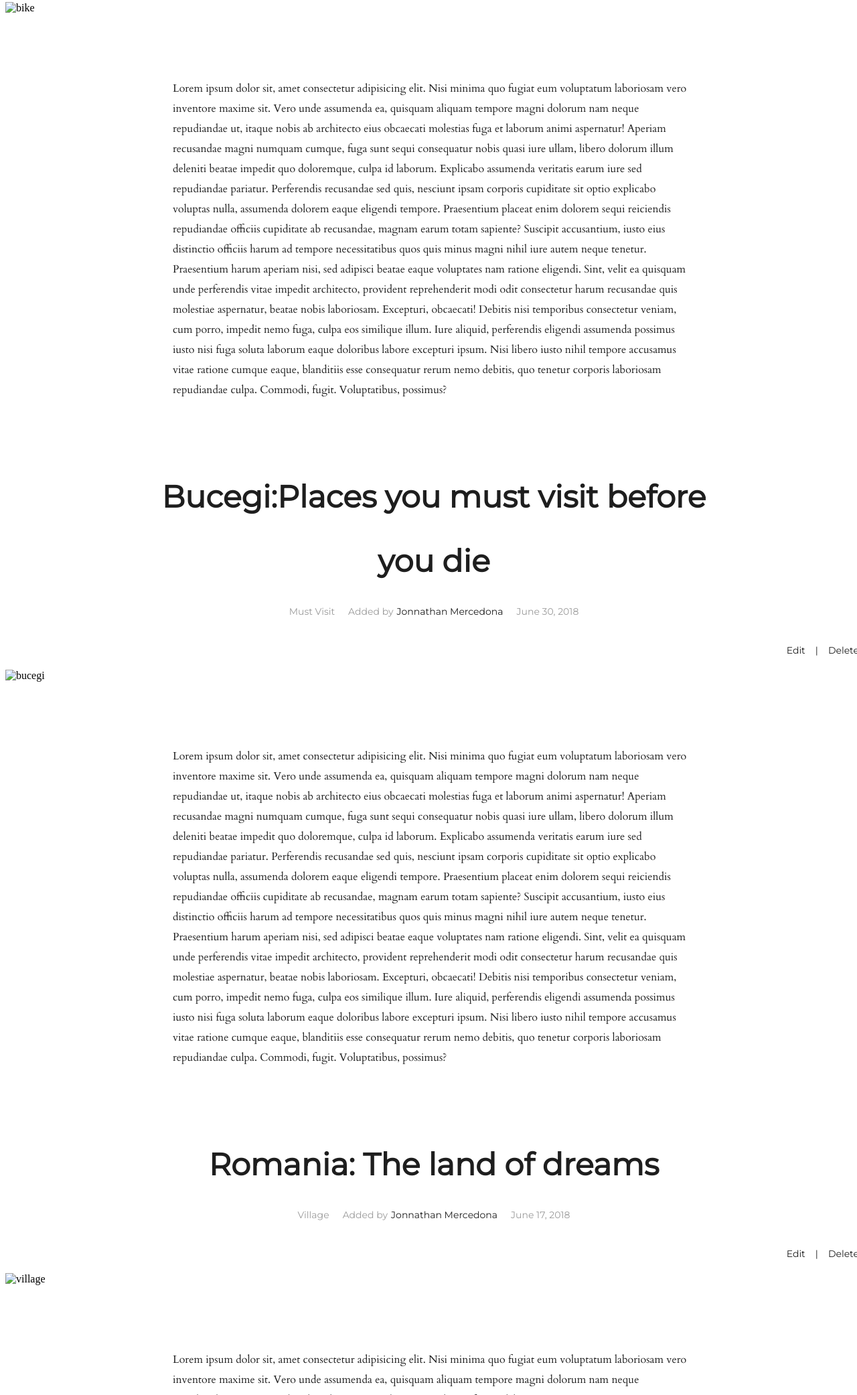
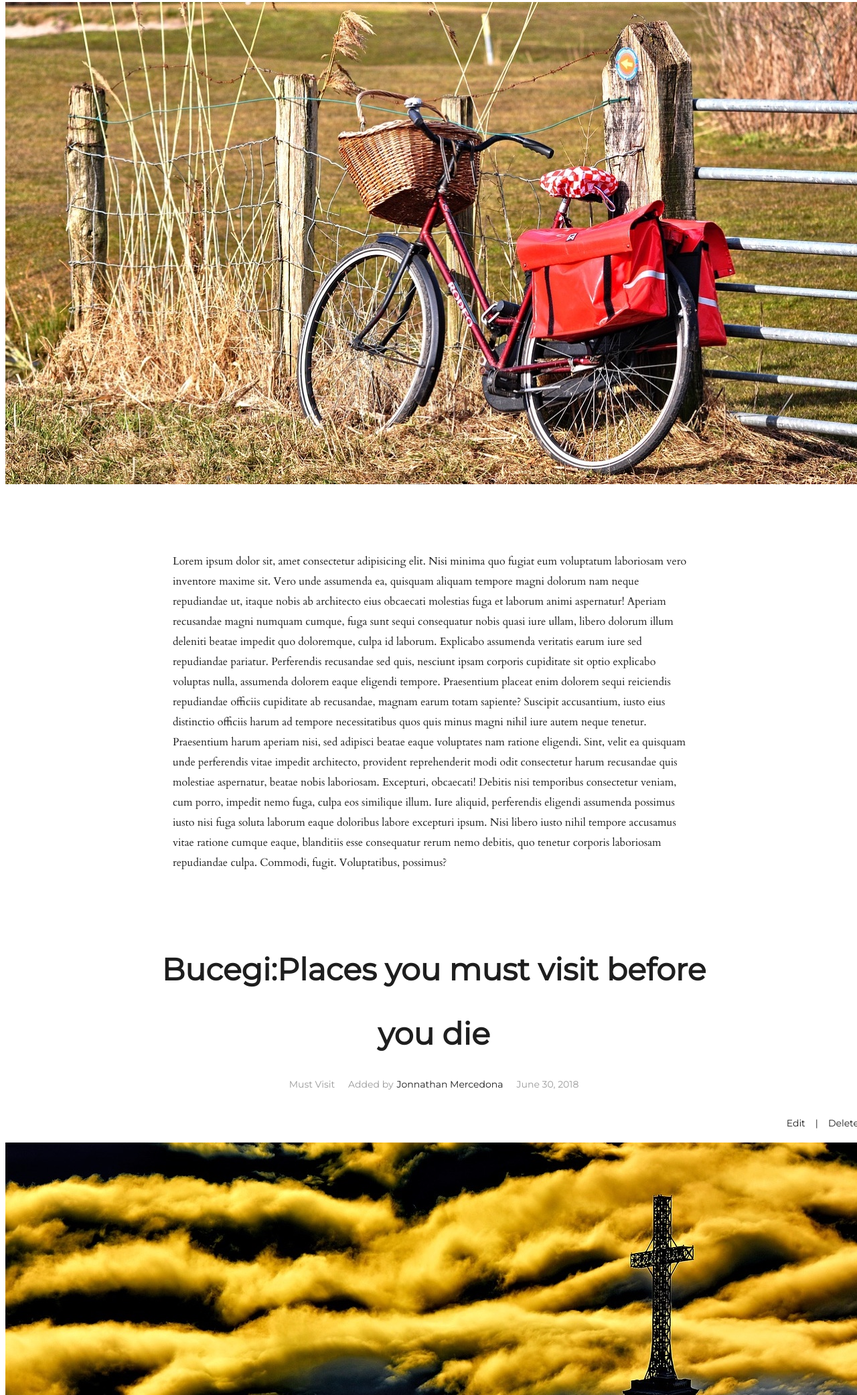
Before and after one commit to stefan1317/HTML-CSS, a plain HTML site: page index.html in a window 1280 px wide. Shown: the part 717-2800 px from the top of the page at 67% size. Drawn offline with Linux system fonts and the light colour scheme; the site is published under a folder, as on GitHub Pages, so addresses that start at the root find nothing.

Commit message:
mini-update

```diff
--- a/index.html
+++ b/index.html
@@ -43,7 +43,7 @@
                     <div class="edit_item">|</div>
                     <div class="edit_item">Delete</div>
                 </div>
-                <img src="/img/bike.jpg" alt="bike">
+                <img src="img/bike.jpg" alt="bike">
                 <div class="paragraph">
                     <p>Lorem ipsum dolor sit, amet consectetur adipisicing elit. Nisi minima quo fugiat eum voluptatum laboriosam
                         vero inventore maxime sit. Vero unde assumenda ea, quisquam aliquam tempore magni dolorum nam neque repudiandae ut,
@@ -78,7 +78,7 @@
                     <div class="edit_item">|</div>
                     <div class="edit_item">Delete</div>
                 </div>
-                <img src="/img/bucegi.jpg" alt="bucegi">
+                <img src="img/bucegi.jpg" alt="bucegi">
                 <div class="paragraph">
                     <p>Lorem ipsum dolor sit, amet consectetur adipisicing elit. Nisi minima quo fugiat eum voluptatum laboriosam
                         vero inventore maxime sit. Vero unde assumenda ea, quisquam aliquam tempore magni dolorum nam neque repudiandae ut,
@@ -112,7 +112,7 @@
                     <div class="edit_item">|</div>
                     <div class="edit_item">Delete</div>
                 </div>
-                <img src="/img/village.jpg" alt="village">
+                <img src="img/village.jpg" alt="village">
                 <div class="paragraph">
                     <p>Lorem ipsum dolor sit, amet consectetur adipisicing elit. Nisi minima quo fugiat eum voluptatum laboriosam
                         vero inventore maxime sit. Vero unde assumenda ea, quisquam aliquam tempore magni dolorum nam neque repudiandae ut,
@@ -147,7 +147,7 @@
                     <div class="edit_item">|</div>
                     <div class="edit_item">Delete</div>
                 </div>
-                <img src="/img/sarmale.jpg" alt="sarmale">
+                <img src="img/sarmale.jpg" alt="sarmale">
                 <div class="paragraph">
                     <p>Lorem ipsum dolor sit, amet consectetur adipisicing elit. Nisi minima quo fugiat eum voluptatum laboriosam
                         vero inventore maxime sit. Vero unde assumenda ea, quisquam aliquam tempore magni dolorum nam neque repudiandae ut,
@@ -182,7 +182,7 @@
                     <div class="edit_item">|</div>
                     <div class="edit_item">Delete</div>
                 </div>
-                <img src="/img/train.png" alt="train">
+                <img src="img/train.png" alt="train">
                 <div class="paragraph">
                     <p>Lorem ipsum dolor sit, amet consectetur adipisicing elit. Nisi minima quo fugiat eum voluptatum laboriosam
                         vero inventore maxime sit. Vero unde assumenda ea, quisquam aliquam tempore magni dolorum nam neque repudiandae ut,
```
